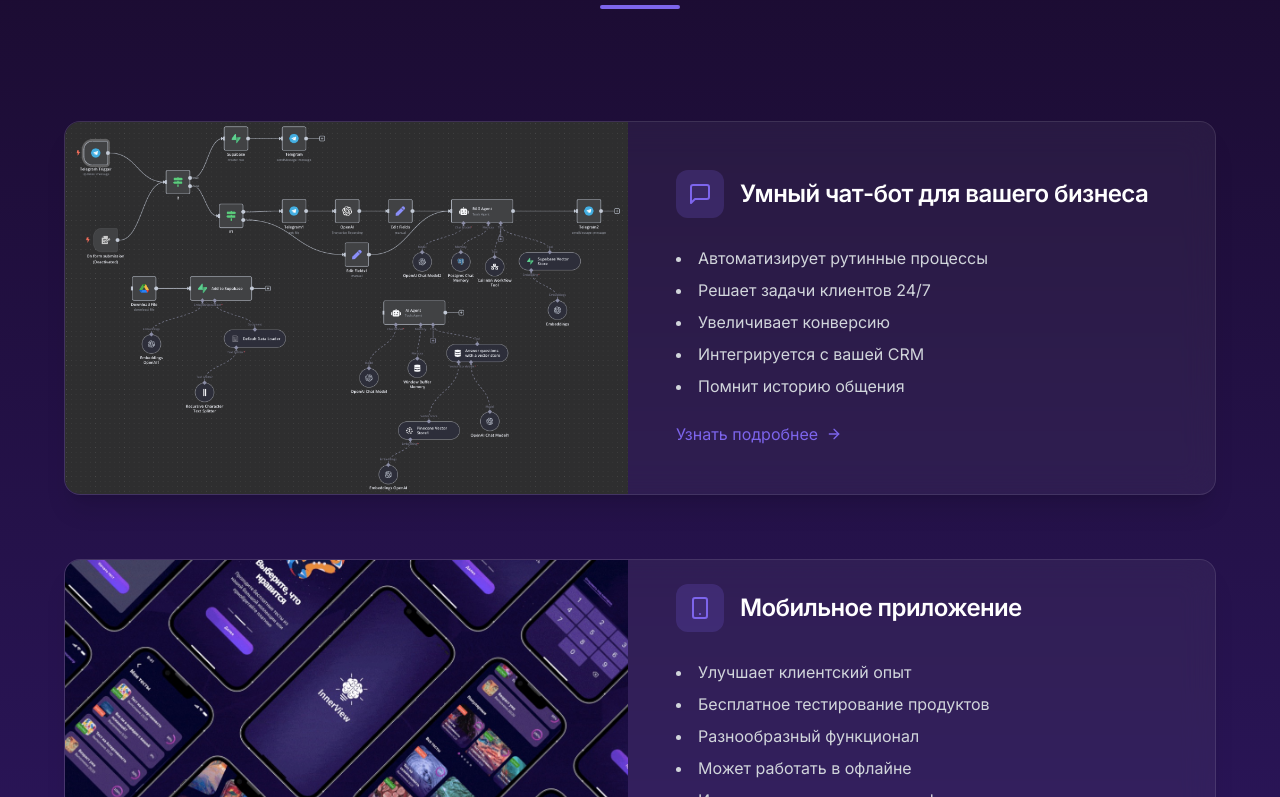
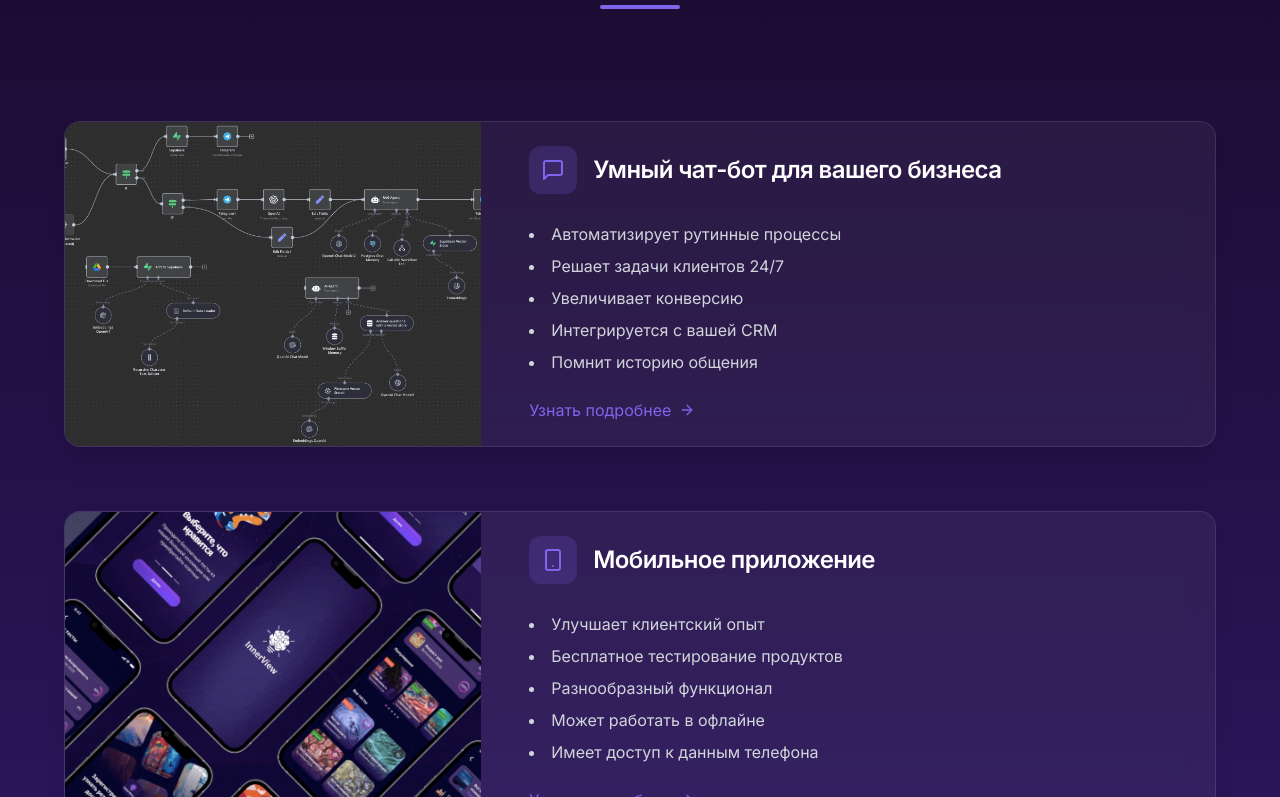
Before and after one commit to Korytny/product-mind, a React (Vite) app: page / in a window 1280 px wide. Shown: the part 1083-1880 px from the top of the page. Built offline with nearby package versions, Linux system fonts and the light colour scheme.

Commit message:
Refactor: Adjust image size in blocks
Adjust image size in blocks to maintain a golden ratio of 1.62 between the text and image sections.

```diff
--- a/src/components/Sections/Projects.tsx
+++ b/src/components/Sections/Projects.tsx
@@ -23,8 +23,8 @@ const ProjectCard: React.FC<ProjectCardProps> = ({
 }) => {
   return (
     <div className="glass-card overflow-hidden transition-all duration-500 hover:shadow-xl animate-on-scroll">
-      <div className="grid grid-cols-1 md:grid-cols-2 gap-6">
-        <div className="overflow-visible h-64 md:h-auto relative z-50">
+      <div className="grid grid-cols-1 md:grid-cols-8 gap-6">
+        <div className="overflow-visible h-64 md:h-auto relative z-50 md:col-span-3">
           <AnimatedImage
             src={image}
             alt={title}
@@ -32,7 +32,7 @@ const ProjectCard: React.FC<ProjectCardProps> = ({
             animation={index % 2 === 0 ? 'slide-in' : 'slide-in-right'}
           />
         </div>
-        <div className="p-6 flex flex-col justify-center">
+        <div className="p-6 flex flex-col justify-center md:col-span-5">
           <div className="flex items-center gap-4 mb-4">
             <div className="w-12 h-12 bg-accent/20 rounded-lg flex items-center justify-center">
               {icon}
```
